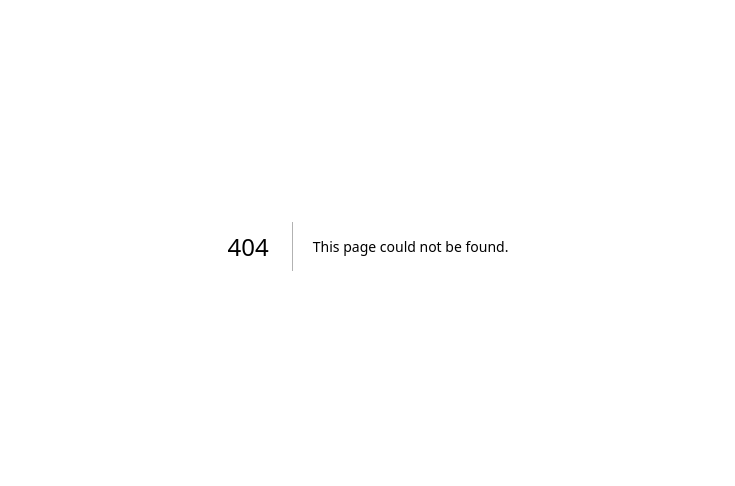
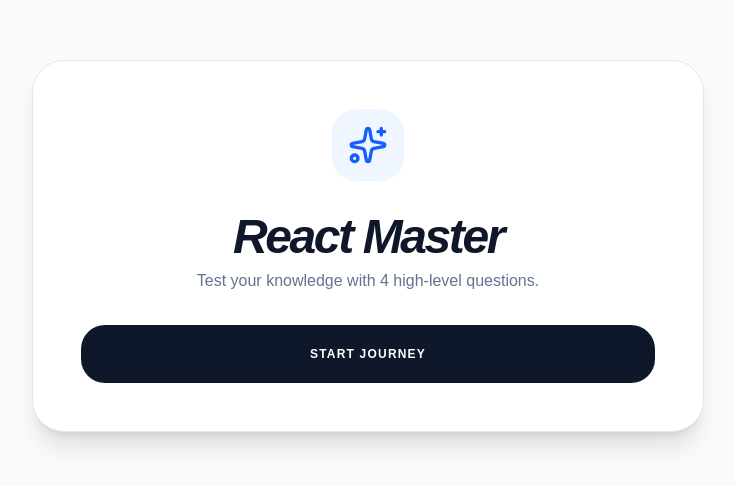
Before and after one commit to Ansa-dev710/react-quiz-app, a Next.js app: page /quiz in a window 1280 px wide. Before the commit this address had no page. Shown: the part 154-640 px from the top of the page, without its empty margins (272-1007 px from the left). Built offline with nearby package versions, Linux system fonts and the light colour scheme.

Commit message:
create quiz card

```diff
--- /dev/null
+++ b/app/quiz/page.tsx
@@ -0,0 +1,89 @@
+"use client";
+import { useState } from "react";
+import { QUIZ_QUESTIONS } from "@/data/quiz-data";
+import QuizCard from "@/components/quiz-card";
+import ResultView from "@/components/result-view";
+import { motion, AnimatePresence } from "framer-motion";
+import { Sparkles } from "lucide-react";
+
+export default function QuizPage() {
+  const [step, setStep] = useState<"start" | "playing" | "result">("start");
+  const [currentIndex, setCurrentIndex] = useState(0);
+  const [score, setScore] = useState(0);
+
+
+  const handleAnswer = (selectedIndex: number) => {
+    if (selectedIndex === QUIZ_QUESTIONS[currentIndex].correctAnswer) {
+      setScore((prev) => prev + 1);
+    }
+
+    const nextIndex = currentIndex + 1;
+    if (nextIndex < QUIZ_QUESTIONS.length) {
+      setCurrentIndex(nextIndex);
+    } else {
+      setStep("result");
+    }
+  };
+
+  const restartQuiz = () => {
+    setScore(0);
+    setCurrentIndex(0);
+    setStep("start");
+  };
+
+  return (
+    <div className="min-h-screen bg-slate-50 dark:bg-[#0B0F1A] flex items-center justify-center p-6 transition-colors duration-500">
+      <div className="max-w-2xl w-full">
+        <AnimatePresence mode="wait">
+          {step === "start" && (
+            <motion.div
+              key="start"
+              initial={{ opacity: 0, y: 20 }}
+              animate={{ opacity: 1, y: 0 }}
+              exit={{ opacity: 0, y: -20 }}
+              className="text-center space-y-8 bg-white dark:bg-slate-900 p-12 rounded-4xl border border-slate-200 dark:border-slate-800 shadow-xl"
+            >
+              <div className="inline-flex p-4 rounded-3xl bg-blue-50 dark:bg-blue-500/10 text-blue-600">
+                <Sparkles size={40} />
+              </div>
+              <div className="space-y-2">
+                <h1 className="text-5xl font-black text-slate-900 dark:text-white italic tracking-tighter">React Master</h1>
+                <p className="text-slate-500 dark:text-slate-400">Test your knowledge with {QUIZ_QUESTIONS.length} high-level questions.</p>
+              </div>
+              <button
+                onClick={() => setStep("playing")}
+                className="w-full py-5 bg-slate-900 dark:bg-blue-600 text-white rounded-3xl font-black uppercase text-[12px] tracking-widest hover:shadow-2xl transition-all active:scale-95"
+              >
+                Start Journey
+              </button>
+            </motion.div>
+          )}
+
+          {step === "playing" && (
+            <div key="playing" className="bg-white dark:bg-slate-900 p-8 md:p-12 rounded-4xl border border-slate-200 dark:border-slate-800 shadow-xl">
+
+              <QuizCard
+                question={QUIZ_QUESTIONS[currentIndex].question}
+                options={QUIZ_QUESTIONS[currentIndex].options}
+                currentQuestion={currentIndex}
+                totalQuestions={QUIZ_QUESTIONS.length}
+                onAnswer={handleAnswer}
+              />
+            </div>
+          )}
+
+          {step === "result" && (
+            <div key="result" className="bg-white dark:bg-slate-900 p-12 rounded-4xl border border-slate-200 dark:border-slate-800 shadow-xl">
+
+              <ResultView
+                score={score}
+                total={QUIZ_QUESTIONS.length}
+                onRestart={restartQuiz}
+              />
+            </div>
+          )}
+        </AnimatePresence>
+      </div>
+    </div>
+  );
+}
--- /dev/null
+++ b/components/quiz-card.tsx
@@ -0,0 +1,58 @@
+"use client";
+import { motion } from "framer-motion";
+
+interface QuizCardProps {
+  question: string;
+  options: string[];
+  currentQuestion: number;
+  totalQuestions: number;
+  onAnswer: (index: number) => void;
+}
+
+export default function QuizCard({ question, options, currentQuestion, totalQuestions, onAnswer }: QuizCardProps) {
+  return (
+    <motion.div
+      initial={{ opacity: 0, y: 20 }}
+      animate={{ opacity: 1, y: 0 }}
+      exit={{ opacity: 0, y: -20 }}
+      className="space-y-8"
+    >
+      {/* Progress */}
+      <div className="flex justify-between items-center">
+        <span className="text-[10px] font-black uppercase tracking-[0.2em] text-blue-600 dark:text-blue-400">
+          Question {currentQuestion + 1} / {totalQuestions}
+        </span>
+        <div className="h-1.5 w-32 bg-slate-100 dark:bg-slate-800 rounded-full overflow-hidden">
+          <motion.div
+            className="h-full bg-blue-600 shadow-[0_0_10px_rgba(37,99,235,0.5)]"
+            initial={{ width: 0 }}
+            animate={{ width: `${((currentQuestion + 1) / totalQuestions) * 100}%` }}
+          />
+        </div>
+      </div>
+
+      <h2 className="text-2xl md:text-4xl font-black text-slate-900 dark:text-white leading-tight italic">
+        {question}
+      </h2>
+
+      <div className="grid grid-cols-1 gap-4">
+        {options.map((option, index) => (
+          <motion.button
+            key={index}
+            whileHover={{ scale: 1.02, x: 8 }}
+            whileTap={{ scale: 0.98 }}
+            onClick={() => onAnswer(index)}
+            className="group flex items-center justify-between p-6 rounded-3xl border border-slate-200 dark:border-slate-800 bg-white dark:bg-slate-900/50 hover:border-blue-500 hover:shadow-xl transition-all text-left"
+          >
+            <span className="text-sm font-bold text-slate-700 dark:text-slate-300 group-hover:text-blue-600 dark:group-hover:text-blue-400">
+              {option}
+            </span>
+            <div className="h-6 w-6 rounded-full border-2 border-slate-200 dark:border-slate-700 group-hover:border-blue-500 flex items-center justify-center transition-colors">
+               <div className="h-3 w-3 rounded-full bg-blue-600 opacity-0 group-hover:opacity-100 transition-opacity" />
+            </div>
+          </motion.button>
+        ))}
+      </div>
+    </motion.div>
+  );
+}
--- /dev/null
+++ b/components/result-view.tsx
@@ -0,0 +1,36 @@
+"use client";
+import { motion } from "framer-motion";
+import { Sparkles, RotateCcw } from "lucide-react";
+
+export default function ResultView({ score, total, onRestart }: { score: number, total: number, onRestart: () => void }) {
+  const percentage = (score / total) * 100;
+
+  return (
+    <motion.div
+      initial={{ scale: 0.9, opacity: 0 }}
+      animate={{ scale: 1, opacity: 1 }}
+      className="text-center py-10 space-y-8"
+    >
+      <div className="relative inline-block">
+        <Sparkles className="absolute -top-6 -right-6 text-yellow-500 animate-bounce" size={32} />
+        <h2 className="text-7xl font-black text-slate-900 dark:text-white italic tracking-tighter">
+          {percentage}%
+        </h2>
+      </div>
+
+      <div className="space-y-2">
+        <p className="text-slate-500 dark:text-slate-400 font-medium">
+          You scored <span className="text-blue-600 font-black">{score}</span> out of <span className="text-slate-900 dark:text-white">{total}</span>
+        </p>
+        <p className="text-xs uppercase tracking-[0.3em] font-black text-slate-400">Quiz Completed</p>
+      </div>
+
+      <button
+        onClick={onRestart}
+        className="flex items-center gap-2 mx-auto px-10 py-4 bg-slate-900 dark:bg-blue-600 text-white rounded-2xl font-black uppercase text-[10px] tracking-widest hover:brightness-110 transition-all active:scale-95 shadow-lg shadow-blue-500/20"
+      >
+        <RotateCcw size={14} /> Restart Quiz
+      </button>
+    </motion.div>
+  );
+}
--- /dev/null
+++ b/data/quiz-data.tsx
@@ -0,0 +1,33 @@
+export interface Question {
+  id: number;
+  question: string;
+  options: string[];
+  correctAnswer: number;
+}
+
+export const QUIZ_QUESTIONS: Question[] = [
+  {
+    id: 1,
+    question: "Which React hook is used to handle side effects?",
+    options: ["useState", "useContext", "useEffect", "useReducer"],
+    correctAnswer: 2,
+  },
+  {
+    id: 2,
+    question: "What is the primary purpose of Tailwind CSS?",
+    options: ["Backend Logic", "Utility-first Styling", "Database Management", "State Management"],
+    correctAnswer: 1,
+  },
+  {
+    id: 3,
+    question: "Which command is used to create a new Next.js app?",
+    options: ["npx create-next-app", "npm install next", "npx start-next", "git clone next"],
+    correctAnswer: 0,
+  },
+  {
+    id: 4,
+    question: "What does Framer Motion primarily handle?",
+    options: ["API Requests", "Database connection", "Animations", "Form Validation"],
+    correctAnswer: 2,
+  }
+];
```
